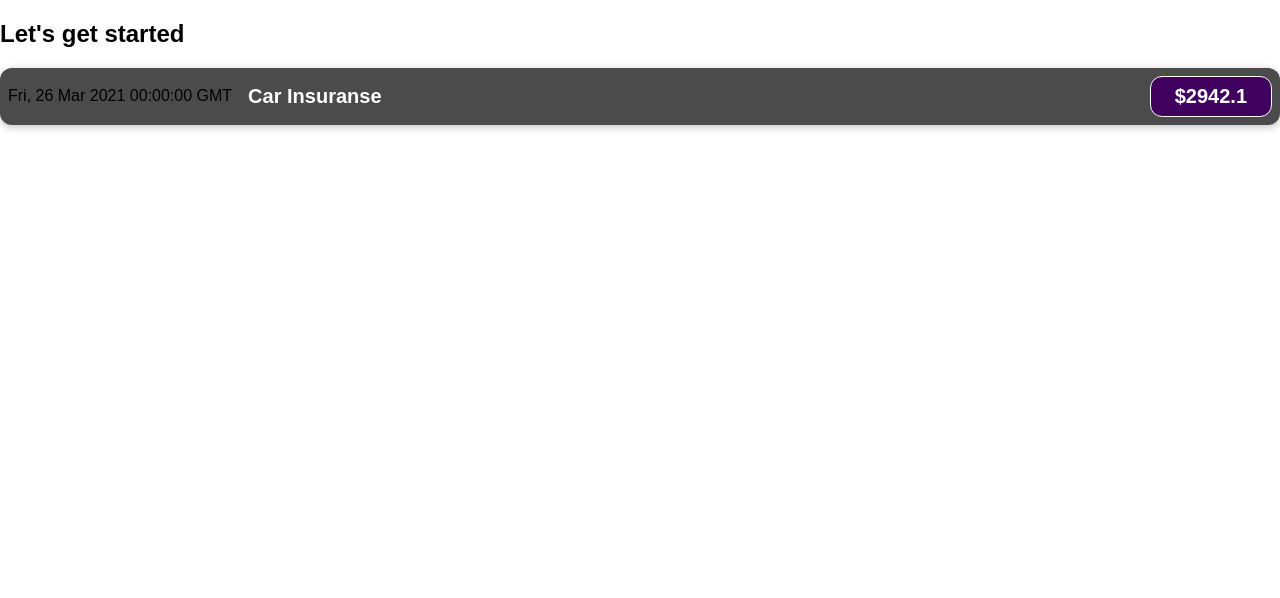
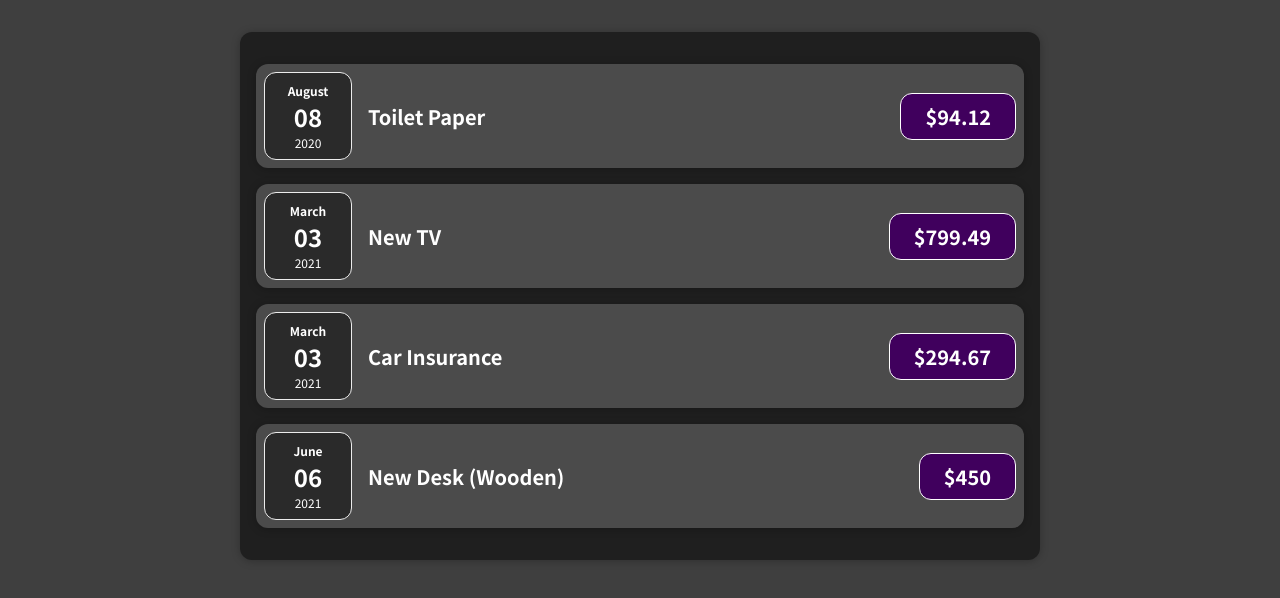
Before and after one commit to dtarqui/react-samples, a React (Create React App) app: page / in a window 1280 px wide. Shown: the top 598 px of the page. Built offline with nearby package versions, Linux system fonts and the light colour scheme.

Commit message:
react basics

```diff
--- a/src/App.js
+++ b/src/App.js
@@ -1,11 +1,34 @@
 import "./App.css";
-import ExpenseItem from "./components/ExpenseItem";
+import Expenses from "./components/Expenses/Expenses";
+
 function App() {
+  const expenses = [
+    {
+      id: "e1",
+      title: "Toilet Paper",
+      amount: 94.12,
+      date: new Date(2020, 7, 14),
+    },
+    { id: "e2", title: "New TV", amount: 799.49, date: new Date(2021, 2, 12) },
+    {
+      id: "e3",
+      title: "Car Insurance",
+      amount: 294.67,
+      date: new Date(2021, 2, 28),
+    },
+    {
+      id: "e4",
+      title: "New Desk (Wooden)",
+      amount: 450,
+      date: new Date(2021, 5, 12),
+    },
+  ];
+
   return (
     <div>
-      <h2>Let's get started</h2>
-      <ExpenseItem />
+      <Expenses items={expenses} />
     </div>
   );
 }
+
 export default App;
--- a/src/components/ExpenseItem.js
+++ /dev/null
@@ -1,17 +0,0 @@
-import "./ExpenseItem.css";
-function ExpenseItem() {
-  const expenseDate = new Date(2021, 2, 26);
-  const expenseTitle = "Car Insuranse";
-  const expenseAmount = 2942.1;
-  return (
-    <div className="expense-item">
-      <div>{expenseDate.toUTCString()}</div>
-      <div className="expense-item__description">
-        <h2>{expenseTitle}</h2>
-        <div className="expense-item__price">${expenseAmount}</div>
-      </div>
-    </div>
-  );
-}
-
-export default ExpenseItem;
--- /dev/null
+++ b/src/components/Expenses/ExpenseDate.css
@@ -0,0 +1,26 @@
+.expense-date {
+  display: flex;
+  flex-direction: column;
+  width: 5.5rem;
+  height: 5.5rem;
+  border: 1px solid #ececec;
+  background-color: #2a2a2a;
+  color: white;
+  border-radius: 12px;
+  align-items: center;
+  justify-content: center;
+}
+
+.expense-date__month {
+  font-size: 0.75rem;
+  font-weight: bold;
+}
+
+.expense-date__year {
+  font-size: 0.75rem;
+}
+
+.expense-date__day {
+  font-size: 1.5rem;
+  font-weight: bold;
+}
--- /dev/null
+++ b/src/components/Expenses/ExpenseDate.js
@@ -0,0 +1,16 @@
+import "./ExpenseDate.css";
+function ExpenseDate(props) {
+  const month = props.date.toLocaleString("en-US", { month: "long" });
+  const day = props.date.toLocaleString("en-US", { month: "2-digit" });
+  const year = props.date.getFullYear();
+
+  return (
+    <div className="expense-date">
+      <div className="expense-date__month">{month}</div>
+      <div className="expense-date__day">{day}</div>
+      <div className="expense-date__year">{year}</div>
+    </div>
+  );
+}
+
+export default ExpenseDate;
--- a/src/components/ExpenseItem.css
+++ b/src/components/Expenses/ExpenseItem.css
@@ -2,10 +2,10 @@
   display: flex;
   justify-content: space-between;
   align-items: center;
-  box-shadow: 0 2px 8px rgba(0, 0, 0, 0.25);
   padding: 0.5rem;
   margin: 1rem 0;
-  border-radius: 12px;
+  /* box-shadow: 0 2px 8px rgba(0, 0, 0, 0.25);
+  border-radius: 12px; */
   background-color: #4b4b4b;
 }
 
--- /dev/null
+++ b/src/components/Expenses/ExpenseItem.js
@@ -0,0 +1,20 @@
+import Card from "../UI/Card";
+import ExpenseDate from "./ExpenseDate";
+import "./ExpenseItem.css";
+
+function ExpenseItem(props) {
+  const expenseDate = props.date;
+  const expenseTitle = props.title;
+  const expenseAmount = props.amount;
+  return (
+    <Card className="expense-item">
+      <ExpenseDate date={expenseDate} />
+      <div className="expense-item__description">
+        <h2>{expenseTitle}</h2>
+        <div className="expense-item__price">${expenseAmount}</div>
+      </div>
+    </Card>
+  );
+}
+
+export default ExpenseItem;
--- /dev/null
+++ b/src/components/Expenses/Expenses.css
@@ -0,0 +1,8 @@
+.expenses {
+  padding: 1rem;
+  background-color: rgb(31, 31, 31);
+  margin: 2rem auto;
+  width: 50rem;
+  max-width: 95%;
+
+}
--- /dev/null
+++ b/src/components/Expenses/Expenses.js
@@ -0,0 +1,32 @@
+import Card from '../UI/Card';
+import ExpenseItem from './ExpenseItem';
+import './Expenses.css';
+
+function Expenses(props) {
+  return (
+    <Card className="expenses">
+      <ExpenseItem
+        title={props.items[0].title}
+        amount={props.items[0].amount}
+        date={props.items[0].date}
+      />
+      <ExpenseItem
+        title={props.items[1].title}
+        amount={props.items[1].amount}
+        date={props.items[1].date}
+      />
+      <ExpenseItem
+        title={props.items[2].title}
+        amount={props.items[2].amount}
+        date={props.items[2].date}
+      />
+      <ExpenseItem
+        title={props.items[3].title}
+        amount={props.items[3].amount}
+        date={props.items[3].date}
+      />
+    </Card>
+  );
+}
+
+export default Expenses;
--- /dev/null
+++ b/src/components/UI/Card.css
@@ -0,0 +1,4 @@
+.card {
+  border-radius: 12px;
+  box-shadow: 0 1px 8px rgba(0, 0, 0, 0.25);
+}
--- /dev/null
+++ b/src/components/UI/Card.js
@@ -0,0 +1,9 @@
+import "./Card.css";
+
+function Card(props) {
+  const classes = "card " + props.className;
+  console.log(classes);
+  return <div className={classes}>{props.children}</div>;
+}
+
+export default Card;
--- a/src/index.css
+++ b/src/index.css
@@ -1,5 +1,14 @@
+@import url("https://fonts.googleapis.com/css2?family=Noto+Sans+JP:wght@400;700&display=swap");
+
+* {
+  box-sizing: border-box;
+}
+
+html {
+  font-family: "Noto Sans JP", sans-serif;
+}
+
 body {
   margin: 0;
-  padding: 0;
-  font-family: sans-serif;
+  background-color: #3f3f3f;
 }
```
Also changed, not shown: 1 other file (tests, documents, lock files or other folders).
